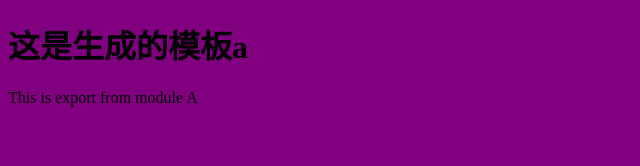
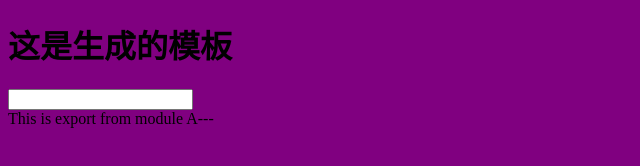
Before and after one commit to shileima/webpack4, a website built with webpack: page src/template.html in a window 1280 px wide. Shown: the whole page, without its empty margins (0-640 px from the left). Built offline with nearby package versions, Linux system fonts and the light colour scheme.

Commit message:
webpack 4 热更新

```diff
--- a/src/a.js
+++ b/src/a.js
@@ -1,2 +1,2 @@
-module.exports = 'This is export from module A'
+module.exports = 'This is export from module A---'
 console.log('module A')
--- a/src/template.html
+++ b/src/template.html
@@ -7,7 +7,8 @@
   <title><%=htmlWebpackPlugin.options.title%></title>
 </head>
 <body>
-  <h1>这是生成的模板a</h1>
+  <h1>这是生成的模板</h1>
+  <input type="text" value="">
   <div id="app"></div>
 </body>
 </html>
--- a/webpack.config.js
+++ b/webpack.config.js
@@ -41,7 +41,10 @@ module.exports = {
         },
         // 会将 process.env.NODE_ENV 的值设为 production ，体积更小
         plugins: [
+            // 使用热替换插件
             new webpack.HotModuleReplacementPlugin(),
+            // 更新时，通知哪个文件更新了...好像加不加都行
+            //new webpack.NamedModulesPlugin,
             new CleanWebpackPlugin(['./dist']),
             /* new CopyWebpackPlugin([{
                 from: './src/doc/*',
```
Also changed, not shown: src/index.js (+11 -1 lines).
